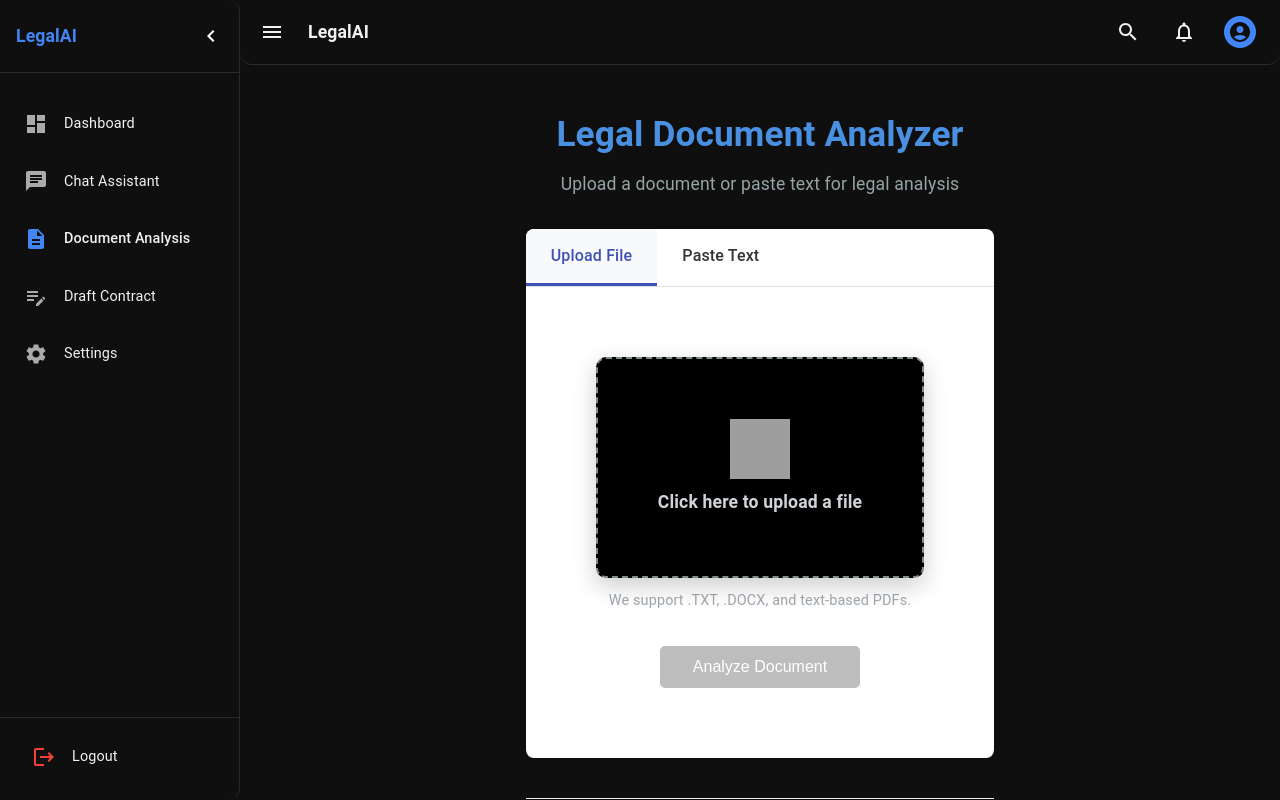
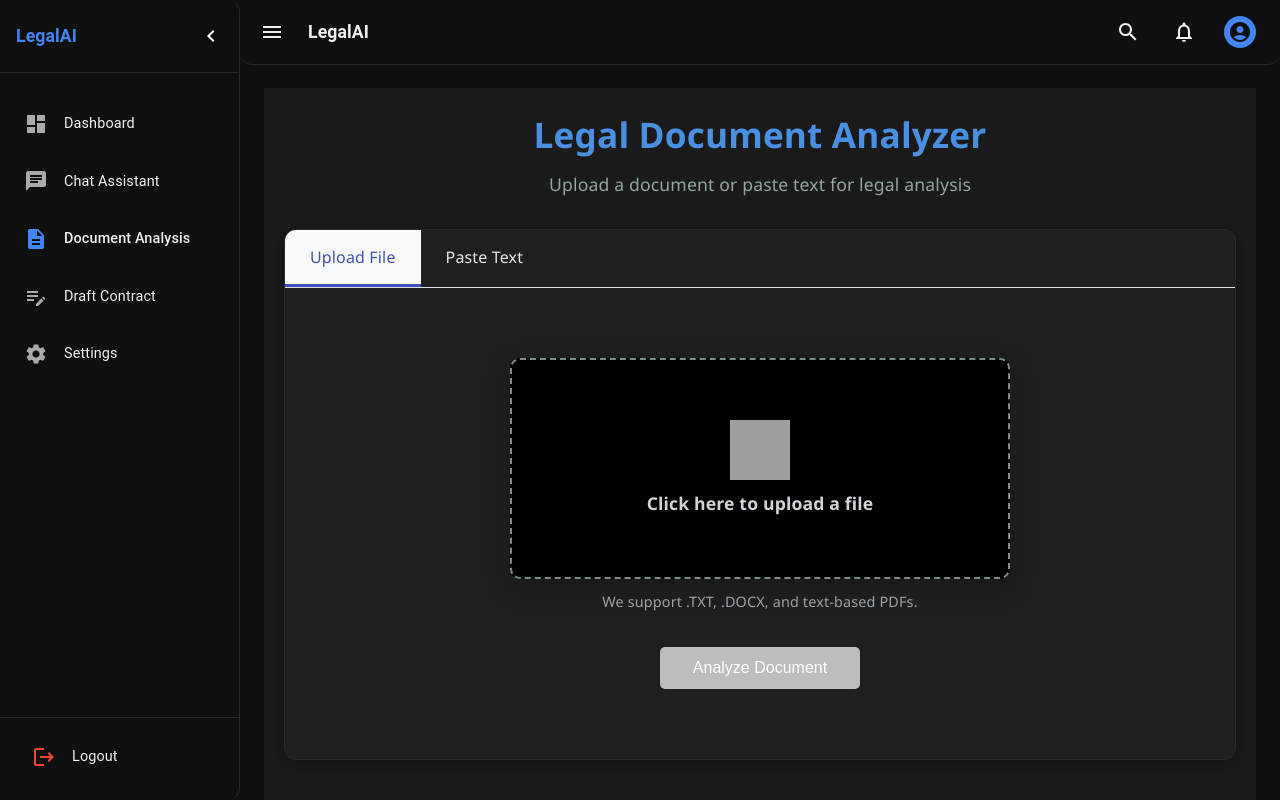
Before and after one commit to pasindu-22/LegalDocumentAnalysisSystem, a React (Create React App) app in the folder Frontend/app/: page /documents in a window 1280 px wide. Built offline with nearby package versions, Linux system fonts and the light colour scheme; grey boxes are pictures that could not be loaded.

Commit message:
dark theme analyser

```diff
--- a/Frontend/app/src/pages/DocumentAnalysis.js
+++ b/Frontend/app/src/pages/DocumentAnalysis.js
@@ -11,10 +11,10 @@ const DocumentAnalysis = () => {
   // CSS Styles
   const styles = {
    app: {
-      fontFamily: "'Roboto', 'Helvetica', 'Arial', sans-serif",
-      color: "#333",
-      maxWidth: "1200px",
-      margin: "0 auto",
+  backgroundColor: "#1a1a1a", // deep charcoal gray
+  color: "#e5e7eb",           // light gray text
+  fontFamily: "'Segoe UI', 'Roboto', sans-serif",
+  minHeight: "100vh",
   padding: "20px",
 },
     header: {
@@ -32,10 +32,11 @@ const DocumentAnalysis = () => {
       margin: 0,
     },
    main: {
-      backgroundColor: "#fff",
-      borderRadius: "8px",
-      boxShadow: "0 2px 10px rgba(0, 0, 0, 0.1)",
+  backgroundColor: "#1f1f1f",        // dark base
+  borderRadius: "12px",
+  boxShadow: "0 4px 20px rgba(0, 0, 0, 0.3)",
   overflow: "hidden",
+  border: "1px solid #2a2a2a",
 },
     tabContainer: {
       display: "flex",
@@ -100,11 +101,13 @@ const DocumentAnalysis = () => {
     textInput: {
       width: "100%",
       padding: "15px",
-      border: "1px solid #ddd",
       borderRadius: "5px",
       fontSize: "1rem",
       fontFamily: "inherit",
       resize: "vertical",
+      backgroundColor: "#121212",
+  color: "#e5e7eb",
+  border: "1px solid #2f2f2f",
     },
     analyzeButton: {
       backgroundColor: "#3f51b5",
```
Lines whose indentation alone changed are shown as unchanged.
